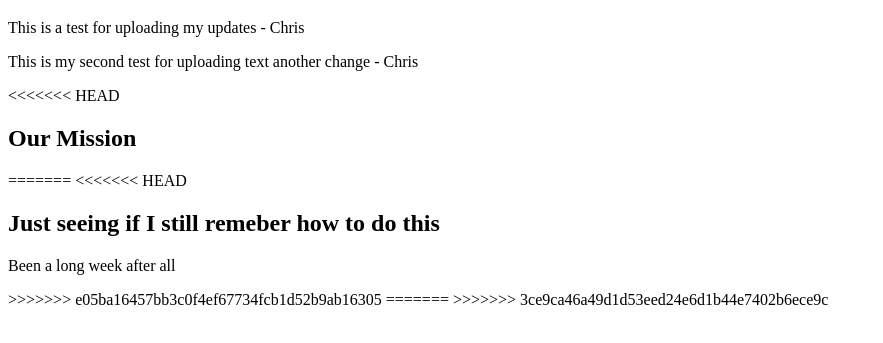
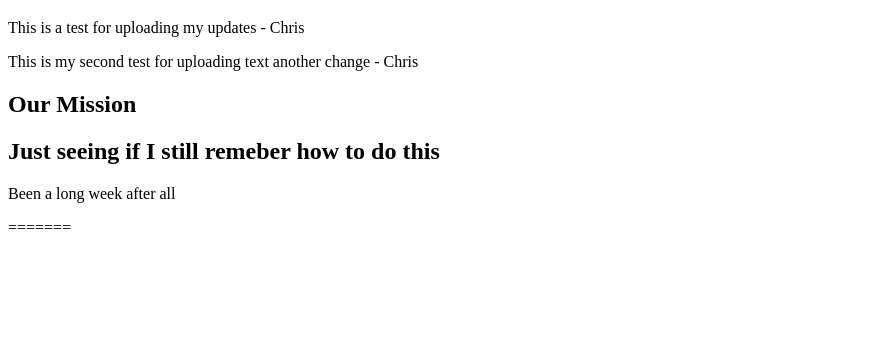
Before and after one commit to kluangkhflemingc/a3web, a plain HTML site: page index.html in a window 1280 px wide. Shown: the part 61-404 px from the top of the page, without its empty margins (0-883 px from the left). Drawn offline with Linux system fonts and the light colour scheme.

Commit message:
Blank lines

```diff
--- a/index.html
+++ b/index.html
@@ -4,16 +4,17 @@
     <h1>GIS Professionals</h1>
     <p>This is a test for uploading my updates - Chris</p>
     <p>This is my second test for uploading text another change - Chris</p>
-<<<<<<< HEAD
 
     <h2>Our Mission</h2>
-=======
-<<<<<<< HEAD
+
+
+
+
+
+
     <h2>Just seeing if I still remeber how to do this</h2>
     <p>Been a long week after all</p>
->>>>>>> e05ba16457bb3c0f4ef67734fcb1d52b9ab16305
 </body>
 =======
 </body>
 </html>
->>>>>>> 3ce9ca46a49d1d53eed24e6d1b44e7402b6ece9c
```
